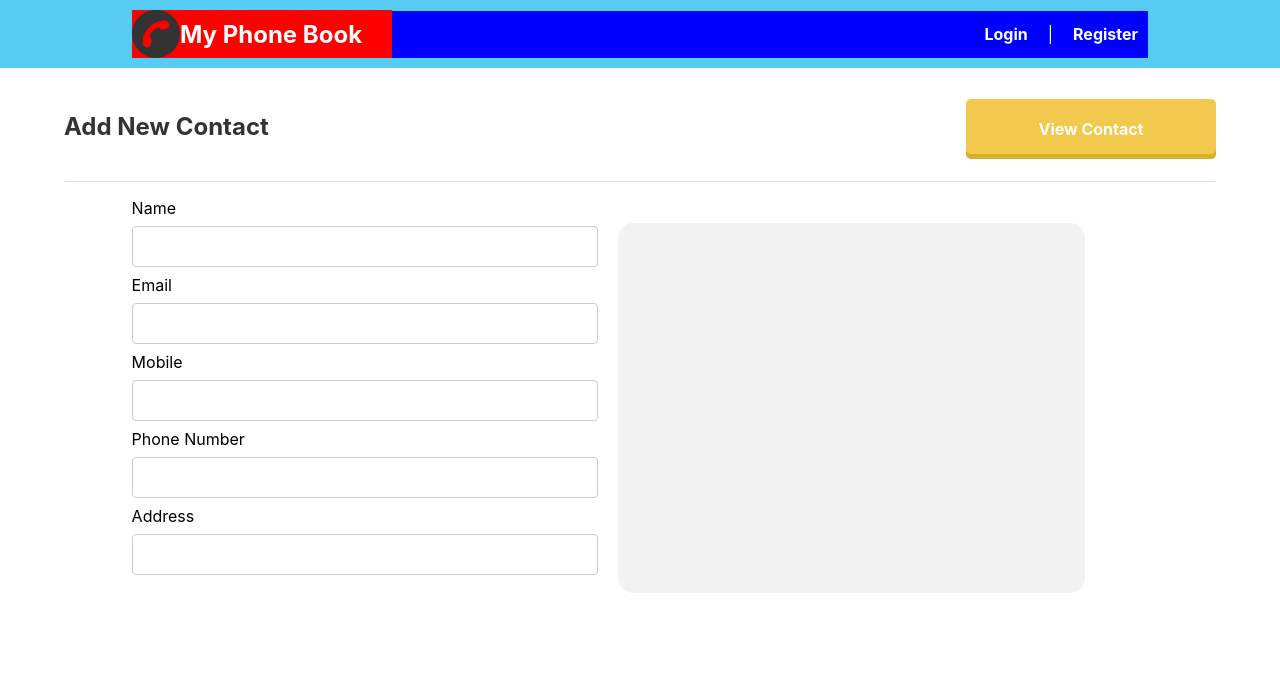
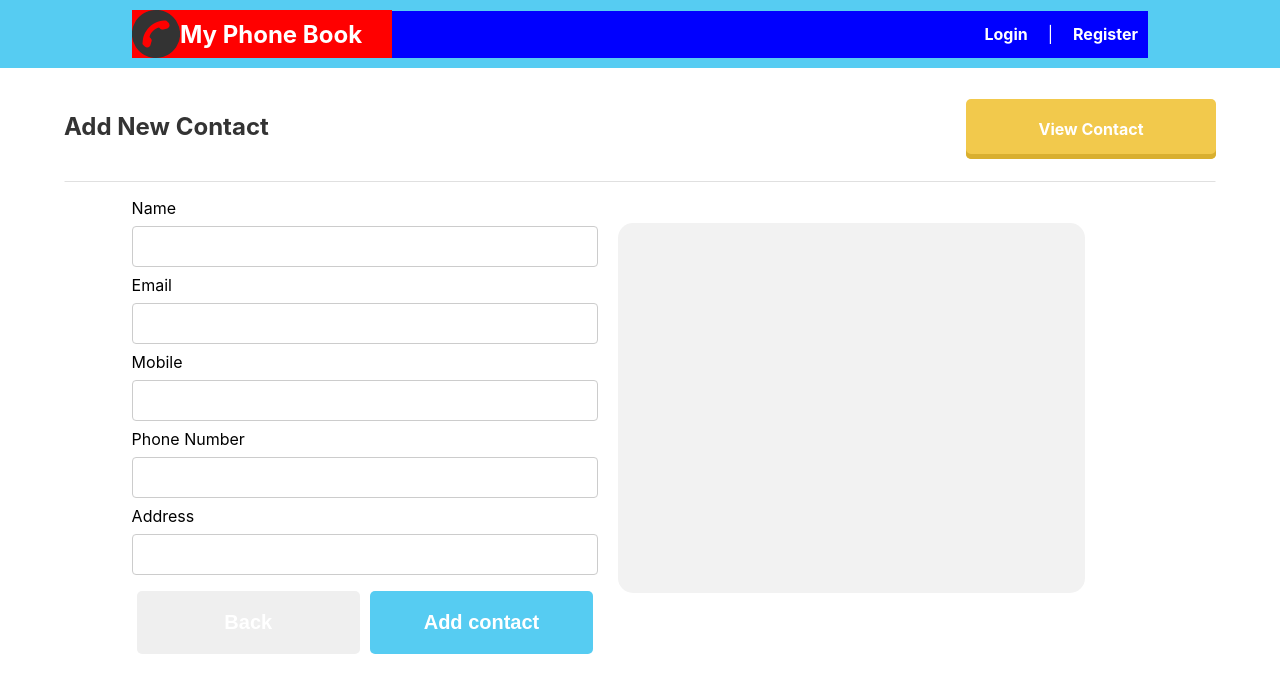
Before and after one commit to arasico/phonebook-ui-react, a React (Create React App) app: page /insert in a window 1280 px wide. Shown: the top 692 px of the page. Built offline with nearby package versions, Linux system fonts and the light colour scheme.

Commit message:
insert page is fixed

```diff
--- a/src/container/auth/style.css
+++ b/src/container/auth/style.css
@@ -17,6 +17,11 @@
     }
 
 
+}
+
+
+.blue-color{
+    background-color: #56CCF2;
 }
 
 
@@ -112,7 +117,6 @@ input[type=text], input[type=password],  select {
 
 input[type=submit] {
     width: 100%;
-    background-color: #56CCF2;
     color: white;
     padding: 20px 20px;
     margin: 8px 0;
--- a/src/container/dashboard/Insert.js
+++ b/src/container/dashboard/Insert.js
@@ -7,6 +7,12 @@ class InsertComponent extends Component {
         super(props);
         this.state = {  }
     }
+
+
+    _callSubmit(){
+        alert("Submited!");
+    }
+
     render() {
         return (
 
@@ -43,6 +49,16 @@ class InsertComponent extends Component {
                                 <label for="address">Address</label>
                                 <input  type="text" name="address" />
 
+                                <div className="btn-container">
+                                    <div className="btn-part">
+                                        <input  type="submit" value="Back"    />
+                                    </div>
+                                    <div className="btn-part">
+                                        <input  type="submit" value="Add contact" onClick={this._callSubmit} className="blue-color" />
+                                    </div>
+                                </div>
+
+
                             </div>
                         </div>
                         <div className="box-form">
--- a/src/container/dashboard/style.css
+++ b/src/container/dashboard/style.css
@@ -204,6 +204,12 @@ button, .search-button input[type="submit"] {
 	outline: inherit;
 }
 
+
+.btn-cancel input[type="submit"]{
+    background-color: #ccc;
+
+}
+
 .container-inser {
     margin: auto;
     width: 90%;
@@ -286,3 +292,13 @@ button, .search-button input[type="submit"] {
     margin-top: 25px;
 
 }
+.btn-container{
+    display: flex;
+    flex-direction: row;
+}
+
+.btn-part {
+    height: 50px;
+    width: 50%;
+    margin: 0 5px;
+}
```
